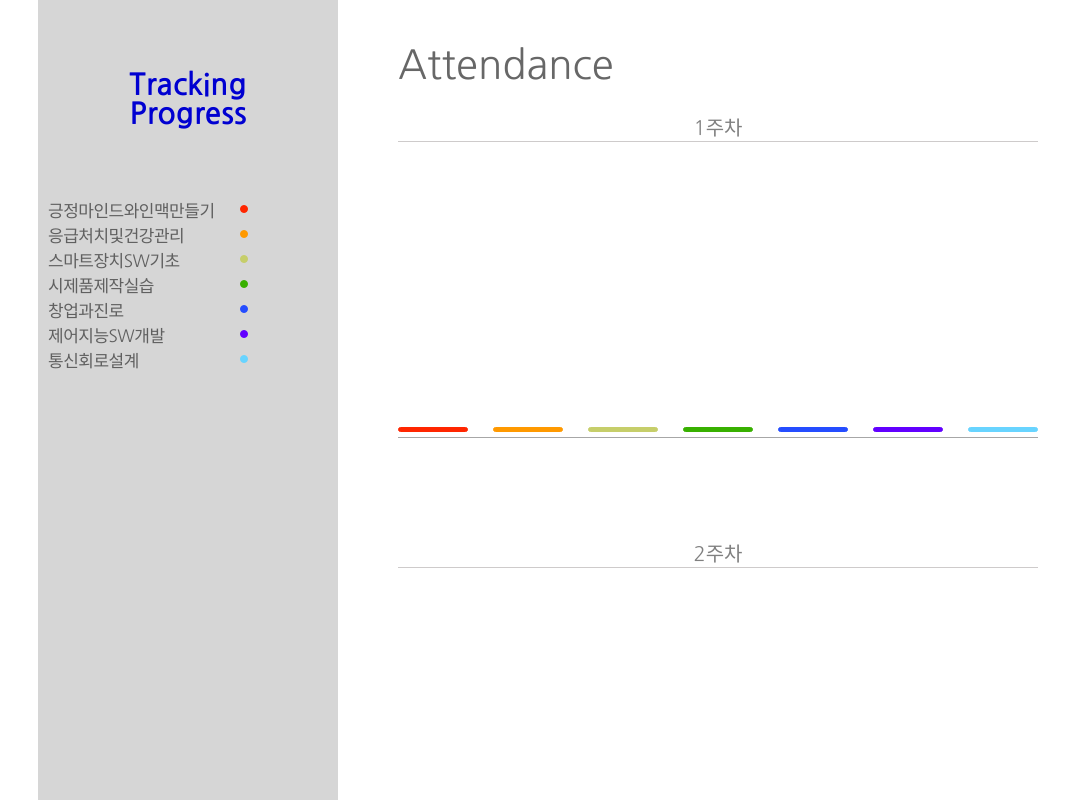
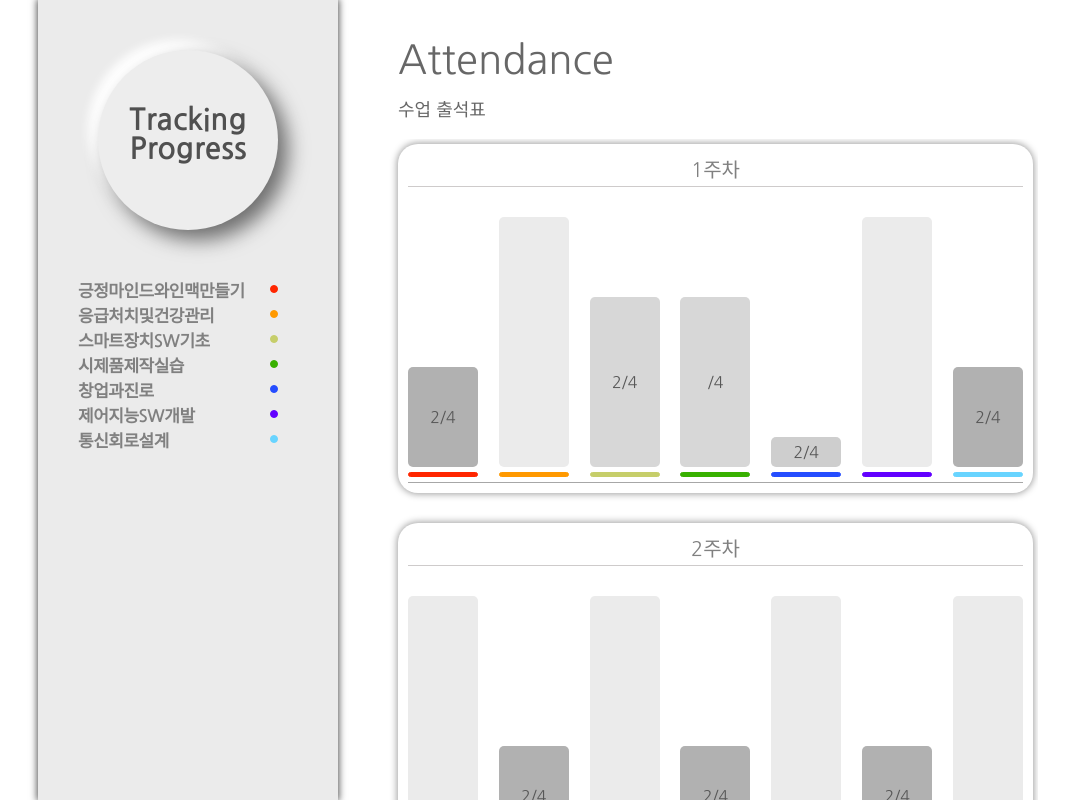
Before and after one commit to llooster/tracking-progress, a React (Create React App) app in the folder tracking-progress/: page /select/1 in a window 1280 px wide. Shown: the whole page, without its empty margins (62-1131 px from the left). Built offline with nearby package versions, Linux system fonts and the light colour scheme.

Commit message:
차트 확인

```diff
--- a/tracking-progress/src/component/App.js
+++ b/tracking-progress/src/component/App.js
@@ -1,29 +1,19 @@
 import React, { Component } from "react";
 import { BrowserRouter as Router, Switch, Route, Link } from "react-router-dom";
-import Login from "../page/Home/Login/Login";
-import GetValue from "../page/Home/GetTheValue/GetValue";
-import EnterValue from "../page/Home/EnterTheValue/EnterValue";
+// import Login from "../page/Home/Login/Login";
+// import GetValue from "../page/Home/GetTheValue/GetValue";
+// import EnterValue from "../page/Home/EnterTheValue/EnterValue";
 import LeftBar from "../component/LeftBar";
 import Attendance from "../page/Attendance";
 import Main from "../page/Home/Main";
 
-import ClassTest from "../page/ClassTest";
+// import ClassTest from "../page/ClassTest";
 
 class App extends Component {
     state = {
         id: 1,
-        step: [
-            "Step 1. Login",
-            "Step 2. Get the Value",
-            "Step 3. Enter the Value",
-            "Attendance",
-        ],
-        explain: [
-            "induk 사이트에 로그인 합니다",
-            "크롤링을 위한 값을 가져옵니다. 아래는 Mac / Chrome 기준입니다.",
-            "Step 2. 에서 확인한 값을 입력하세요!",
-            "수업 출석표",
-        ],
+        step: ["Step 1. Login", "Attendance"],
+        explain: ["induk 사이트에 로그인 합니다", "수업 출석표"],
         next: ["next", "back"],
         moodle: "",
     };
@@ -51,51 +41,16 @@ class App extends Component {
             <>
                 <LeftBar />
                 <Switch>
-                    <Route exact path="/">
-                        <Login
-                            step={step[0]}
-                            explain={explain[0]}
-                            next={next[0]}
-                        />
-                    </Route>
-                    <Route path="/getValue">
-                        <GetValue
+                    <Route exact path="/" component={Main} />
+                    <Route path="/select/">
+                        <Route path="/select/:name" />
+                        <Attendance
                             step={step[1]}
                             explain={explain[1]}
-                            next={next}
-                        />
-                    </Route>
-                    <Route path="/enterValue">
-                        <EnterValue
-                            step={step[2]}
-                            explain={explain[2]}
-                            inputValue={inputValue}
-                            value={value}
-                            enterKey={enterKey}
-                            next={next}
-                        />
-                    </Route>
-                    <Route path="/select">
-                        <Route path="/select/:name" />
-                        <Attendance
-                            step={step[3]}
-                            explain={explain[3]}
                             moodle={moodle}
                         />
                     </Route>
-                    <Route path="/main" component={Main} />
-                    {/* <Route path="/main">
-                        <Main
-                            value={value}
-                            step={step[2]}
-                            explain={explain[2]}
-                            inputValue={inputValue}
-                            enterKey={enterKey}
-                            next={next}
-                        />
-                    </Route> */}
                 </Switch>
-                {/* <ClassTest /> */}
             </>
         );
     }
--- a/tracking-progress/src/page/Attendance/Attendance.css
+++ b/tracking-progress/src/page/Attendance/Attendance.css
@@ -26,5 +26,7 @@
     /* position: relative; */
     display: flex;
     flex-direction: row;
-    margin: 0 0 50px;
+    margin: 5px 0 30px;
+    /* border-radius: 20px;
+    box-shadow: 0 0 7px 1px rgb(159, 159, 159); */
 }
--- a/tracking-progress/src/page/Attendance/Attendance.jsx
+++ b/tracking-progress/src/page/Attendance/Attendance.jsx
@@ -36,7 +36,7 @@ class Attendance extends PureComponent {
     };
     render() {
         // console.log("Attendance :>> ", this.props.match.params.trackerId);
-        const { step } = this.props;
+        const { step, explain } = this.props;
         const { attendanceCount, week, isLoading } = this.state;
         // console.log("week :>> ", week);
         if (isLoading) return null;
@@ -48,6 +48,7 @@ class Attendance extends PureComponent {
                     <div className="stance">
                         <div className="section">
                             <div className="step">{step}</div>
+                            <div className="explain">{explain}</div>
                         </div>
                     </div>
                     <div className="graghPart">
--- a/tracking-progress/src/page/Graph/Graph.css
+++ b/tracking-progress/src/page/Graph/Graph.css
@@ -6,9 +6,12 @@
 .graghWhole {
     display: flex;
     flex-direction: column;
-    margin-bottom: 50px;
-    width: 700px;
+    /* margin-bottom: 50px; */
+    width: 635px;
     height: 100%;
+    padding: 10px;
+    border-radius: 20px;
+    box-shadow: 0 0 7px 1px rgb(159, 159, 159);
 }
 .week-th {
     display: flex;
@@ -18,6 +21,7 @@
     height: auto;
     font-weight: 400;
     font-size: 20px;
+    padding-bottom: 3px;
     color: gray;
 }
 .gragh {
@@ -30,10 +34,15 @@
     margin-top: 30px;
 }
 .gragh #absence {
-    border-radius: 4px;
-    background-color: rgb(203, 203, 203);
+    border-radius: 5px;
+    background-color: rgb(177, 177, 177);
     width: 70px;
-    height: 80px;
+    height: 100px;
+    display: flex;
+    flex-direction: row;
+    justify-content: center;
+    align-items: center;
+    color: rgb(87, 87, 87);
 
     animation-name: gauge-bar;
     animation-duration: 600ms;
@@ -52,22 +61,42 @@
     }
 } */
 .gragh #late {
-    border-radius: 4px;
-    background-color: rgb(241, 254, 105);
+    border-radius: 5px;
+    /* background-color: rgb(241, 254, 105); */
+    background-color: rgb(215, 215, 215);
     width: 70px;
-    height: 140px;
+    height: 170px;
+    color: rgb(87, 87, 87);
+
+    display: flex;
+    flex-direction: row;
+    justify-content: center;
+    align-items: center;
 }
 .gragh #attendance {
-    border-radius: 4px;
-    background-color: rgb(171, 255, 122);
+    border-radius: 5px;
+    /* background-color: rgb(171, 255, 122); */
+    background-color: rgb(235, 235, 235);
     width: 70px;
-    height: 200px;
+    height: 250px;
+    color: rgb(0, 0, 0, 0);
+
+    display: flex;
+    flex-direction: row;
+    justify-content: center;
+    align-items: center;
 }
 .gragh #early {
-    border-radius: 4px;
+    border-radius: 5px;
     background-color: rgb(206, 206, 206);
     width: 70px;
-    height: 10px;
+    height: 30px;
+    color: rgb(87, 87, 87);
+
+    display: flex;
+    flex-direction: row;
+    justify-content: center;
+    align-items: center;
 }
 .color {
     display: flex;
--- a/tracking-progress/src/page/Graph/Graph.jsx
+++ b/tracking-progress/src/page/Graph/Graph.jsx
@@ -12,19 +12,10 @@ class Graph extends PureComponent {
         name: [], //수업이름
         firstName: [], //수업이름앞글자
         attendanceWeek: [],
-        // attendance: {
         attendance: [], //[[수업1의 전체출석], [수업2의 전체출석], ...]
-        // lastAttendance: {
         lastAttendance: [], //출석에 맞는 id값
-        // class: {
-        class1: [], //들어야하는 주차 목록
-        class2: [],
-        // },
-        graphCount: [0, 1, 2, 3, 4, 5, 6], //과목수 7
+        classes: [], //들어야하는 주차 목록
         status: [], //16주차를 해야됨
-        //
-        // 한 수업당: 주차별출석현황O, 수업별X, 교시별출석(progress[주차][attendance1]),
-        // week: this.props,
     };
 
     componentDidMount() {
@@ -65,113 +56,107 @@ class Graph extends PureComponent {
                 item2.map((item3, index3) => item3.attendance)
             )
         );
-        console.log("_attendance :>> ", _attendance);
         //모든 수업의 출석 전체 현황 attendance
-
-        // const _attendanceWeek = dummy1.map((item1) =>
-        // item1.progress.map((item2) => item2[0].attendanceWeek)
-        // );
-        // console.log("_attendanceWeek :>> ", _attendanceWeek);
-        // //모든 수업의 각각의 주차별 출석현황
 
         this.setState({
             status: _status,
             attendance: _attendance,
-            // attendanceWeek: _attendanceWeek,
         });
+        this.lineUpAttendance(_attendance);
+        this.HMclasses(_attendance);
     };
     getAttendanceWeek = () => {
+        //주차별 출석현황
         const _attendanceWeek = dummy1.map((item1) =>
             item1.progress.map((item2) => item2[0].attendanceWeek)
         );
-        console.log("_attendanceWeek :>> ", _attendanceWeek);
         //모든 수업의 각각의 주차별 출석현황
         this.setState({
             attendanceWeek: _attendanceWeek,
         });
+        this.judgeAttendance(_attendanceWeek);
     };
 
-    getAllAttendance = () => {
-        this.getAttendance();
-        this.getAttendanceWeek();
-
-        // this.judgeAttendance(_attendance, _attendanceWeek);
-        // this.takeClass(_attendance, _attendanceWeek);
+    judgeAttendance = (_attendanceWeek) => {
+        //출석 판별 후 id값 대입 (주차 출석현황 파악)
+        const { week } = this.props;
+        const _lastAttendance = _attendanceWeek.map((item, index) => {
+            if (item[week - 1] === "O") {
+                return "attendance";
+            } else if (item[week - 1] === "▲") {
+                return "late";
+            } else if (item[week - 1] === "X") {
+                return "absence";
+            } else {
+                return "early";
+            }
+        });
+        this.setState({
+            lastAttendance: _lastAttendance,
+        });
     };
 
-    // judgeAttendance = (_attendance, _attendanceWeek) => {
-    //     //출석 판별 후 id값 대입 (주차 출석현황 파악)
-    //     const { week } = this.props;
-    //     const _lastAttendance = _attendanceWeek.map((item, index) => {
-    //         if (item[week - 1] === "O") {
-    //             return "attendance";
-    //         } else if (item[week - 1] === "▲") {
-    //             return "late";
-    //         } else if (item[week - 1] === "X") {
-    //             return "absence";
-    //         } else {
-    //             return "early";
-    //         }
-    //     });
-    //     //모든과목의 1주차 출석현황
-    //     const _test = [];
-    //     const newAttendanceWeek = Array(_attendanceWeek);
-    //     for (var i = 0; i < 16; i++) {
-    //         const __test = _attendanceWeek.map((item) => {
-    //             return item.shift();
-    //         });
-    //         _test.push(__test);
-    //     }
-    //     this.setState({
-    //         lastAttendance: _lastAttendance,
-    //     });
-    // };
+    lineUpAttendance = (_attendance) => {
+        //전제출석_attendance
 
-    // takeClass = (_attendance, _attendanceWeek) => {
-    //     //전제출석_attendance, 주차별출석_attendanceWeek
-    //     // 몇교시부터 들어야 하는가
-    //     const _class = _attendance.map((item) => {
-    //         return item.map((item1, index1) => {
-    //             return item1.map((item2, index2) => {
-    //                 if (item2 === "O") {
-    //                     return null;
-    //                 } else {
-    //                     return index1;
-    //                 }
-    //             });
-    //         });
-    //     });
-    //     // console.log("_class :>> ", _class);
-    //     const __class = Array.from(_class);
-    //     __class.map((item, index) => {
-    //         item.sort();
-    //     });
-    //     const ___class = __class.map((item, index) => {
-    //         return item[0];
-    //     });
-    //     // 안 들은 수업이 있는 주차 배열
-    //     // attendance배열의 item을 map비교해서 "X"가 있나없나, 있으면 index+1, 없으면 null ->> sort() ->>
-    //     this.setState({
-    //         class1: ___class,
-    //     });
-    //     //안들은 수업들이 몇주차인지 class1에 배열로 저장
-    // };
+        const _class = _attendance.map((item) =>
+            item.map((item1, index1) =>
+                item1.map((item2, index2) => {
+                    if (item2 !== "O") {
+                        return index2 + 1;
+                    } else {
+                        return null;
+                    }
+                })
+            )
+        );
+        // this.setState({
+        //     classes: _class,
+        // });
+        //안들은 수업들이 몇주차인지 classes에 배열로 저장
+        this.takeClass(_class);
+    };
+    takeClass = (_class) => {
+        const __class = [..._class].map((item, index) =>
+            item.map((item1) => item1)
+        );
+        // console.log("__class :>> ", __class);
+        __class.map((item) => item.map((item1) => item1.sort()));
+
+        const ___class = __class.map((item1, item2) =>
+            item1.map((item2, index2) => item2[0])
+        );
+        // console.log("___class :>> ", ___class);
+        const _classes = ___class[0].map((item1, index1) =>
+            ___class.map((item, index) => item[index1])
+        );
+        // console.log("_classes :>> ", _classes);
+
+        this.setState({
+            classes: _classes,
+        });
+    };
+    HMclasses = (_attendance) => {
+        const { week } = this.props;
+        // console.log("_attendance :>> ", _attendance);
+        // 주차별 전체 attendance
+        // const _HMclasses = _attendance.map((item2, index2) =>
+
+        // );
+        // console.log("_HMclasses :>> ", _HMclasses);
+    };
 
     render() {
         const {
             count,
             name,
-            firstName,
-            class1,
             attendance,
             attendanceWeek,
             lastAttendance,
-            graphCount,
-            status,
+            classes,
         } = this.state;
         const { week } = this.props;
-        console.log("attendanceWeek :>> ", attendanceWeek);
-        // console.log("dummy1 :>> ", dummy1);
+        // console.log("attendance :>> ", attendance);
         return (
             <div className="graghWhole">
                 <div className="week-th">
@@ -179,10 +164,12 @@ class Graph extends PureComponent {
                 </div>
                 <div className="gragh">
                     {count.map((item, index) => (
-                        <div
-                            id={lastAttendance[index]}
-                            key={index.toString()}
-                        />
+                        <div id={lastAttendance[index]} key={index.toString()}>
+                            {classes.length !== 0 && classes[week - 1][index]}/
+                            <span>{4}</span>
+                            {/* {classes.length !== 0 &&
+                                attendance[week - 1].length} */}
+                        </div>
                     ))}
                 </div>
                 <div className="color">
--- a/tracking-progress/src/page/Home/Login/Login.css
+++ b/tracking-progress/src/page/Home/Login/Login.css
@@ -1,7 +1,7 @@
 * {
     box-sizing: border-box;
     font-family: "Nanum Gothic", sans-serif;
-    /* font-weight: 700; */
+    /* margin-left: 10%; */
 }
 /* #whole {
     margin-right: 0;
@@ -19,18 +19,12 @@
     display: flex;
     flex-direction: row;
     justify-content: center;
-    background-color: rgb(214, 214, 214);
+    background-color: rgb(235, 235, 235);
     font-size: 30px;
     position: absolute;
+    box-shadow: 0 0 7px 1px rgb(84, 84, 84);
 }
 
-.leftBar > .text {
-    width: 180px;
-    margin-top: 70px;
-    text-align: center;
-    font-weight: 600;
-    color: rgb(0, 0, 209);
-}
 .stance {
     width: 100%;
     height: 130px;
@@ -38,6 +32,9 @@
     flex-direction: column;
     position: relative;
     padding-left: 60px;
+    margin: 5px 0 10px;
+    /* border-bottom: solid gray 0.3px; */
+    /* box-shadow: 0 3px 3px -2px rgb(121, 121, 121); */
 }
 
 .section .step {
@@ -54,15 +51,6 @@
     left: 2px;
 }
 
-.contents,
-.value {
-    width: 600px;
-    min-width: 550px;
-    height: 500px;
-    display: flex;
-    flex-direction: column;
-    justify-content: center;
-}
 .contents {
     align-items: center;
 }
@@ -142,22 +130,6 @@ h2 {
     color: rgb(103, 103, 103);
     margin: 0 0 5px 5px;
 }
-.inputValue {
-    width: auto;
-    display: flex;
-    flex-direction: row;
-}
-.inputMoodle {
-    width: 350px;
-    height: 45px;
-    border: solid gray 0.5px;
-    border-radius: 10px;
-    padding-left: 5px;
-    text-align: left;
-    font-size: 20px;
-    font-weight: 500;
-    color: gray;
-}
 .inputValue > button {
     margin-left: 5px;
     color: rgb(103, 103, 103);
--- a/tracking-progress/src/page/classTest/ClassTest.css
+++ b/tracking-progress/src/page/classTest/ClassTest.css
@@ -5,6 +5,7 @@
     font-weight: 700; */
 }
 #classWhole {
+    margin: 80px 0 0 30px;
     position: absolute;
     transform: translate(100px, 200px);
     padding-left: 10px;
@@ -23,8 +24,9 @@
     flex-direction: row;
     justify-content: space-between;
     align-items: center;
-    font-weight: 400;
-    color: rgb(96, 96, 96);
+    font-weight: 700;
+    color: gray;
+    /* color: rgb(108, 108, 212); */
 }
 .color1 {
     background-color: rgb(255, 38, 0);
--- a/tracking-progress/src/page/classTest/classTest.jsx
+++ b/tracking-progress/src/page/classTest/classTest.jsx
@@ -35,7 +35,6 @@ class ClassTest extends PureComponent {
 
     render() {
         const { name, color } = this.state;
-        // console.log("color :>> ", color);
         return (
             <>
                 <link rel="preconnect" href="https://fonts.gstatic.com" />
--- a/tracking-progress/src/styleSheets/common.css
+++ b/tracking-progress/src/styleSheets/common.css
@@ -9,21 +9,30 @@
     min-height: 500px;
     /* position: relative; */
     margin-left: 400px;
+    /* background-color: rgb(222, 222, 222); */
 }
 .leftBar > .text {
     width: 180px;
-    margin-top: 70px;
+    height: 180px;
+    margin-top: 50px;
     text-align: center;
     font-weight: 600;
-    color: rgb(0, 0, 209);
+    padding-top: 55px;
+    color: rgb(80, 80, 80);
+    border-radius: 50%;
+    background: #ededed;
+    box-shadow: 10px 10px 20px #6e6e6e, -10px -10px 10px #ffffff;
+    user-select: none;
 }
+
 .section {
     display: flex;
     flex-direction: column;
     /* position: absolute; */
     width: 100%;
     min-width: 480px;
-    margin: 40px auto 0;
+    margin: 30px auto 7px;
+    user-select: none;
 }
 .section .step {
     font-size: 40px;
@@ -39,15 +48,25 @@
     left: 2px;
 }
 
-.contents,
+.contents {
+    width: auto;
+    min-width: 300px;
+    height: 100vh;
+    display: flex;
+    padding-bottom: 20vh;
+    flex-direction: column;
+    justify-content: center;
+    align-items: flex-start;
+}
 .value {
-    width: 600px;
-    min-width: 550px;
-    height: 500px;
+    width: 400px;
+    height: 200px;
     display: flex;
     flex-direction: column;
     justify-content: center;
-    align-items: flex-start;
+    align-items: center;
+    border-radius: 13px;
+    /* box-shadow: 0 0 10px -2px rgb(121, 121, 121); */
 }
 .contents {
     align-items: center;
@@ -127,11 +146,15 @@ h2 {
 .moodleText {
     color: rgb(103, 103, 103);
     margin: 0 0 5px 5px;
+    user-select: none;
 }
 .inputValue {
     width: auto;
+    height: auto;
     display: flex;
-    flex-direction: row;
+    flex-direction: column;
+    justify-content: center;
+    align-items: flex-end;
 }
 .inputId {
     width: 350px;
@@ -148,19 +171,44 @@ h2 {
     color: gray;
     margin-bottom: 5px;
 }
+.inputMoodle:hover {
+    outline: none;
+}
+.inputMoodle:focus {
+    outline: none;
+}
 .inputValue button {
-    margin-left: 5px;
-    color: rgb(103, 103, 103);
-    background-color: rgb(232, 232, 232);
-    border: solid gray 0.5px;
-    border-radius: 8px;
-    width: 80px;
-    height: 45px;
+    color: rgb(255, 255, 255);
+    background-color: rgb(211, 211, 211);
+    border: none;
+    border-radius: 7px;
+    width: 70px;
+    height: 37px;
     font-size: 17px;
-    font-weight: 500;
+    font-weight: 700;
+    user-select: none;
+}
+.bt {
+    width: 70px;
+    height: 37px;
+    display: flex;
+    flex-direction: row;
+    justify-content: center;
+    align-items: center;
 }
 .inputValue button:hover {
     box-shadow: 0 0 3px 0 rgb(121, 121, 121);
     user-select: none;
     cursor: pointer;
+    font-weight: 700;
 }
+.inputValue button:active {
+    border: none;
+    outline: none;
+    background-color: rgb(187, 187, 187);
+    width: 68px;
+    height: 36px;
+}
+.inputValue button:focus {
+    outline: none;
+}
```
Also changed, not shown: tracking-progress/src/page/Home/Main/Main.jsx (+11 -8 lines).
